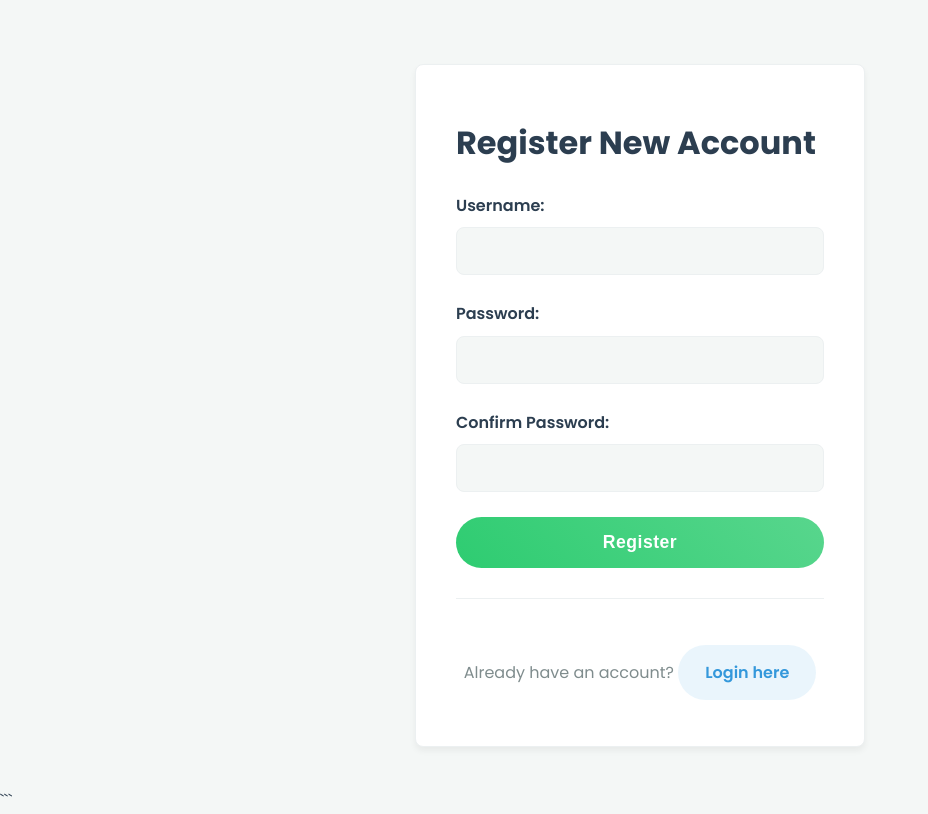
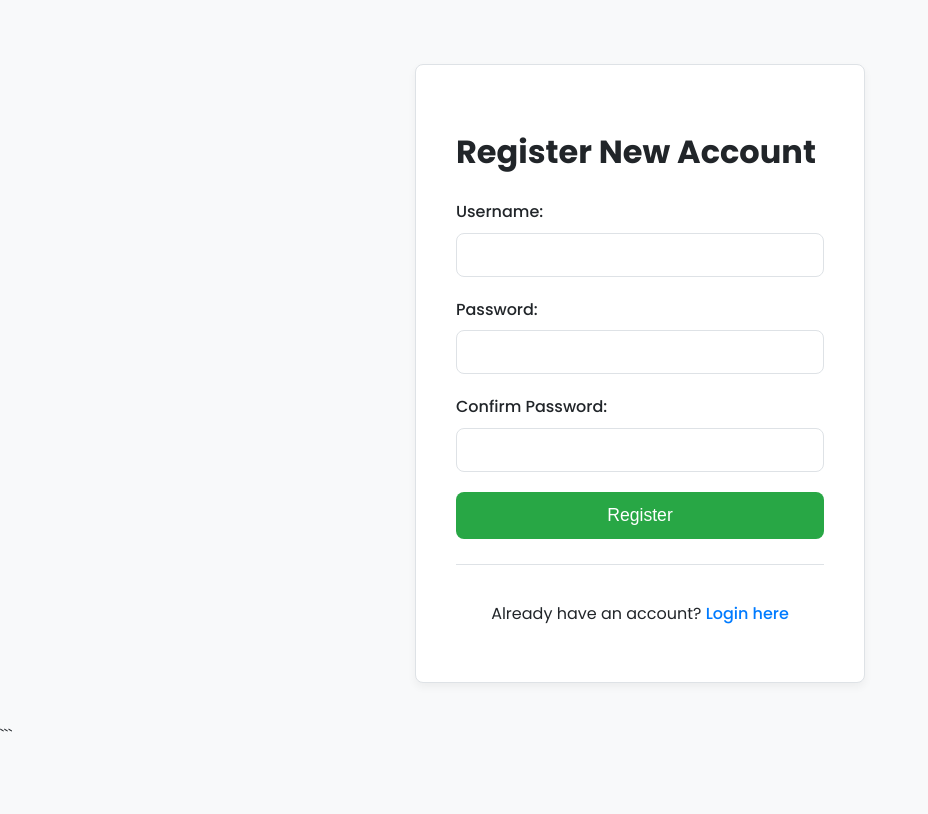
Before and after one commit to jhaji-17/studybuddy, a Flask app: page /register in a window 1280 px wide. Shown: the whole page, without its empty margins (0-928 px from the left). After the commit the page ends 732 px from the top, so only its background shows below. Run offline with Flask 3, Linux system fonts and the light colour scheme.

Commit message:
got stable version

```diff
--- a/static/style.css
+++ b/static/style.css
@@ -1,33 +1,23 @@
 /* --- Google Font Import --- */
-@import url('https://fonts.googleapis.com/css2?family=Poppins:wght@300;400;500;600;700&display=swap');
+@import url('https://fonts.googleapis.com/css2?family=Poppins:wght@400;500;600;700&display=swap');
 
-/* --- Universal & Body Styles --- */
+/* --- Root Variables (Minimalist Palette) --- */
 :root {
-    --primary-color: #3498db; /* A more vibrant, modern blue */
-    --primary-hover: #2980b9;
-    --secondary-color: #95a5a6;
-    --secondary-hover: #7f8c8d;
-    --success-color: #2ecc71;
-    --success-hover: #27ae60;
-    --danger-color: #e74c3c;
-    --warning-color: #f1c40f;
-    --info-color: #3498db; /* Matched with primary for consistency */
-    --pyq-color: #e67e22; /* A richer orange */
-    --pyq-hover: #d35400;
+    --primary-color: #007bff;      /* A professional, standard blue */
+    --primary-hover: #0056b3;
+    --secondary-color: #6c757d;    /* A muted grey for secondary elements */
+    --secondary-hover: #5a6268;
+    --success-color: #28a745;
+    --danger-color: #dc3545;
+    --text-primary: #212529;       /* Dark grey for high contrast and readability */
+    --text-secondary: #6c757d;    /* Lighter grey for helper text */
+    --bg-color: #f8f9fa;           /* Off-white, clean background */
+    --surface-color: #ffffff;      /* Pure white for cards/containers */
+    --border-color: #dee2e6;       /* Subtle border color */
 
-    --bg-color: #f4f7f6; /* A slightly cooler, off-white background */
-    --surface-color: #ffffff; /* Card/Container background */
-    --text-primary: #2c3e50; /* Dark, readable text */
-    --text-secondary: #7f8c8d; /* For subtitles and helper text */
-    --border-color: #ecf0f1;
-    --primary-bg-light: rgba(52, 152, 219, 0.1); /* Light, semi-transparent version of primary blue */
-
-
-    --box-shadow-soft: 0 4px 6px rgba(0, 0, 0, 0.05);
-    --box-shadow-lifted: 0 10px 20px rgba(41, 128, 185, 0.15), 0 3px 6px rgba(0, 0, 0, 0.1);
+    --box-shadow: 0 4px 8px rgba(0, 0, 0, 0.05);
     --border-radius: 8px;
-    --transition-fast: all 0.2s ease-in-out;
-    --transition-smooth: all 0.3s cubic-bezier(0.25, 0.8, 0.25, 1);
+    --transition: all 0.2s ease-in-out;
 }
 
 * {
@@ -41,23 +31,23 @@ html {
 body {
     font-family: 'Poppins', -apple-system, BlinkMacSystemFont, 'Segoe UI', Roboto, 'Helvetica Neue', Arial, sans-serif;
     margin: 0;
-    padding: 0; /* Let containers manage padding */
+    padding: 0;
     background-color: var(--bg-color);
     color: var(--text-primary);
-    line-height: 1.7;
+    line-height: 1.6;
     -webkit-font-smoothing: antialiased;
     -moz-osx-font-smoothing: grayscale;
 }
 
-/* --- Container & Layout --- */
+/* --- Layout --- */
 .container {
     max-width: 1100px;
     margin: 40px auto;
-    padding: 30px 40px;
+    padding: 40px;
     background-color: var(--surface-color);
     border-radius: var(--border-radius);
-    box-shadow: var(--box-shadow-soft);
     border: 1px solid var(--border-color);
+    box-shadow: var(--box-shadow);
 }
 
 .auth-container {
@@ -144,240 +114,167 @@ header a:hover { text-decoration: none; } /* Handled by pseudo-elements now */
 /* --- Buttons --- */
 .button {
     display: inline-block;
-    padding: 12px 25px;
-    border: none;
+    padding: 10px 20px;
+    border: 1px solid transparent;
     border-radius: var(--border-radius);
     color: #fff;
-    font-weight: 600;
+    font-size: 1rem;
+    font-weight: 500;
     text-align: center;
     text-decoration: none;
     cursor: pointer;
-    transition: var(--transition-fast);
-    letter-spacing: 0.5px;
-    background: var(--primary-color); /* Fallback */
+    transition: var(--transition);
+    background-color: var(--primary-color);
 }
 .button:hover {
-    text-decoration: none;
-    transform: translateY(-3px);
-    box-shadow: var(--box-shadow-lifted);
-}
-.button:active {
-    transform: translateY(-1px);
-    box-shadow: var(--box-shadow-soft);
+    background-color: var(--primary-hover);
+    transform: translateY(-1px); /* Subtle lift */
 }
 
-.button-primary { background: linear-gradient(45deg, var(--primary-color), #5dade2); }
-.button-primary:hover { background-color: var(--primary-hover); }
-
-.button-secondary { background: linear-gradient(45deg, var(--secondary-color), #bdc3c7); color: #fff; }
+.button-secondary { background-color: var(--secondary-color); }
 .button-secondary:hover { background-color: var(--secondary-hover); }
 
-.button-success, .button-download { background: linear-gradient(45deg, var(--success-color), #58d68d); }
-.button-success:hover, .button-download:hover { background-color: var(--success-hover); }
-.button-download { padding: 8px 15px; font-size: 0.9em; white-space: nowrap; }
+.button-success, .button-download { background-color: var(--success-color); }
+.button-success:hover, .button-download:hover { background-color: #218838; }
 
 /* --- Forms --- */
 .form-group {
-    margin-bottom: 25px;
+    margin-bottom: 20px;
 }
 .form-group label {
     display: block;
     margin-bottom: 8px;
-    font-weight: 600;
-    color: var(--text-primary);
+    font-weight: 500;
 }
 .form-group input[type="text"],
 .form-group input[type="password"],
 .form-group input[type="file"],
 .form-group select {
     width: 100%;
-    padding: 14px;
+    padding: 12px;
     border: 1px solid var(--border-color);
     border-radius: var(--border-radius);
     box-sizing: border-box;
-    transition: var(--transition-fast);
-    background-color: var(--bg-color);
-    color: var(--text-primary);
+    transition: var(--transition);
+    background-color: #fff;
     font-size: 1rem;
 }
 .form-group input:focus, .form-group select:focus {
     outline: none;
     border-color: var(--primary-color);
-    box-shadow: 0 0 0 4px rgba(52, 152, 219, 0.2);
-    background-color: var(--surface-color);
+    box-shadow: 0 0 0 3px rgba(0, 123, 255, 0.25);
 }
 input[type="submit"].button {
     width: 100%;
     font-size: 1.1em;
-    padding: 15px;
-    border-radius: 50px; /* Pill shape for main action button */
+    padding: 12px;
 }
 
-/* --- Enhanced Form Footer --- */
 .form-footer-link {
     text-align: center;
-    margin-top: 30px;
+    margin-top: 25px;
     padding-top: 20px;
-    font-size: 1em;
     border-top: 1px solid var(--border-color);
-    color: var(--text-secondary);
 }
 .form-footer-link a {
-    display: inline-block;
-    margin-top: 10px;
-    padding: 12px 25px;
-    font-weight: 600;
+    color: var(--primary-color);
     text-decoration: none;
-    border-radius: 50px;
-    transition: background-color 0.2s ease, color 0.2s ease, transform 0.2s ease;
-    background-color: var(--primary-bg-light);
-    color: var(--primary-color);
-    border: 2px solid transparent;
+    font-weight: 500;
 }
 .form-footer-link a:hover {
-    background-color: var(--primary-color);
-    color: #fff;
-    transform: translateY(-2px);
-    box-shadow: 0 4px 10px rgba(52, 152, 219, 0.3);
+    text-decoration: underline;
 }
 
 /* --- Navigation Grids and Lists --- */
 .welcome-message {
     text-align: center;
     color: var(--text-secondary);
-    font-weight: 400;
     margin-bottom: 40px;
-    font-size: 1.3em;
+    font-size: 1.2em;
 }
 
 .nav-grid {
     display: grid;
-    grid-template-columns: repeat(auto-fit, minmax(280px, 1fr));
-    gap: 25px;
+    grid-template-columns: repeat(auto-fit, minmax(250px, 1fr));
+    gap: 20px;
 }
 .nav-grid a {
     display: block;
     background-color: var(--surface-color);
     color: var(--primary-color);
-    padding: 40px 20px;
+    padding: 25px;
     text-decoration: none;
     border-radius: var(--border-radius);
-    font-size: 1.2em;
-    font-weight: 600;
+    font-size: 1.1em;
+    font-weight: 500;
     border: 1px solid var(--border-color);
-    transition: var(--transition-smooth);
-    box-shadow: var(--box-shadow-soft);
+    transition: var(--transition);
 }
 .nav-grid a:hover {
-    transform: translateY(-8px) scale(1.03);
-    box-shadow: var(--box-shadow-lifted);
-    background: var(--primary-color);
-    color: #fff;
-    border-color: var(--primary-color);
+    transform: translateY(-2px);
+    box-shadow: var(--box-shadow);
+    color: var(--primary-hover);
 }
 
 .nav-list {
     list-style: none;
     padding: 0;
 }
-.nav-list li { margin-bottom: 15px; }
+.nav-list li { margin-bottom: 10px; }
 .nav-list a {
     display: block;
-    padding: 20px 25px;
+    padding: 15px 20px;
     background-color: var(--surface-color);
     border: 1px solid var(--border-color);
-    border-left: 5px solid var(--border-color);
     border-radius: var(--border-radius);
     text-decoration: none;
     color: var(--text-primary);
     font-weight: 500;
-    transition: var(--transition-smooth);
-    box-shadow: var(--box-shadow-soft);
+    transition: var(--transition);
 }
 .nav-list a:hover {
-    background-color: var(--surface-color);
-    border-left-color: var(--primary-color);
-    transform: translateX(10px) scale(1.02);
+    background-color: #f8f9fa;
+    border-left: 4px solid var(--primary-color);
+    padding-left: 17px;
     color: var(--primary-color);
-    box-shadow: 0 7px 14px rgba(50,50,93,.1), 0 3px 6px rgba(0,0,0,.08);
-}
-.nav-list a.pyq-link { border-left-color: var(--pyq-color); }
-.nav-list a.pyq-link:hover {
-    border-left-color: var(--pyq-hover);
-    color: var(--pyq-hover);
 }
 
-
+/* --- Note List --- */
 .note-list { list-style: none; padding: 0; }
 .note-list li {
-    padding: 20px;
+    padding: 15px 20px;
     border: 1px solid var(--border-color);
     border-radius: var(--border-radius);
-    margin-bottom: 15px;
+    margin-bottom: 10px;
     display: flex;
     justify-content: space-between;
     align-items: center;
-    transition: var(--transition-fast);
-    background: #fff;
+    transition: var(--transition);
 }
 .note-list li:hover {
-    transform: scale(1.02);
-    box-shadow: var(--box-shadow-soft);
-}
-.note-list .note-info {
-    display: flex;
-    flex-direction: column;
+    box-shadow: 0 2px 4px rgba(0, 0, 0, 0.04);
 }
 .note-list .note-title {
     font-weight: 600;
-    color: var(--text-primary);
-    font-size: 1.15em;
-    margin-bottom: 5px;
+    font-size: 1.1em;
 }
 .note-list .note-details {
     font-size: 0.9em;
     color: var(--text-secondary);
 }
 
-/* Admin Links */
-.admin-link-container {
-    text-align: center;
-    margin-top: 50px;
-    border-top: 1px solid var(--border-color);
-    padding-top: 30px;
-}
-.admin-link-container a {
-    background: linear-gradient(45deg, var(--info-color), #5dade2);
-}
-
 /* --- Flash Messages --- */
 .message {
-    padding: 20px;
-    margin: 0 auto 30px auto;
-    border-width: 0 0 0 5px;
-    border-style: solid;
+    padding: 15px;
+    margin-bottom: 20px;
+    border: 1px solid transparent;
     border-radius: var(--border-radius);
-    text-align: left;
-    font-weight: 500;
-    box-shadow: var(--box-shadow-soft);
-    display: flex;
-    align-items: center;
+    border-left-width: 5px;
 }
-/* Icon using ::before pseudo-element for visual cue */
-.message::before {
-    font-family: 'Arial';
-    font-weight: bold;
-    font-size: 1.5em;
-    margin-right: 15px;
-}
-.message.success { color: #27ae60; background-color: #eafaf1; border-color: #2ecc71; }
-.message.success::before { content: '✓'; }
-.message.error, .message.danger { color: #c0392b; background-color: #fdedec; border-color: #e74c3c; }
-.message.error::before, .message.danger::before { content: '!'; }
-.message.info { color: #2980b9; background-color: #eaf4f9; border-color: #3498db; }
-.message.info::before { content: 'i'; font-style: italic; }
-.message.warning { color: #d35400; background-color: #fef5e7; border-color: #e67e22; }
-.message.warning::before { content: '⚠'; }
+.message.success { color: #155724; background-color: #d4edda; border-color: #c3e6cb; }
+.message.error   { color: #721c24; background-color: #f8d7da; border-color: #f5c6cb; }
+.message.info    { color: #0c5460; background-color: #d1ecf1; border-color: #bee5eb; }
+.message.warning { color: #856404; background-color: #fff3cd; border-color: #ffeeba; }
 
 /* --- Responsive Design --- */
 @media (max-width: 768px) {
```
Also changed, not shown: other parts of static/style.css (+18 -50 lines).
